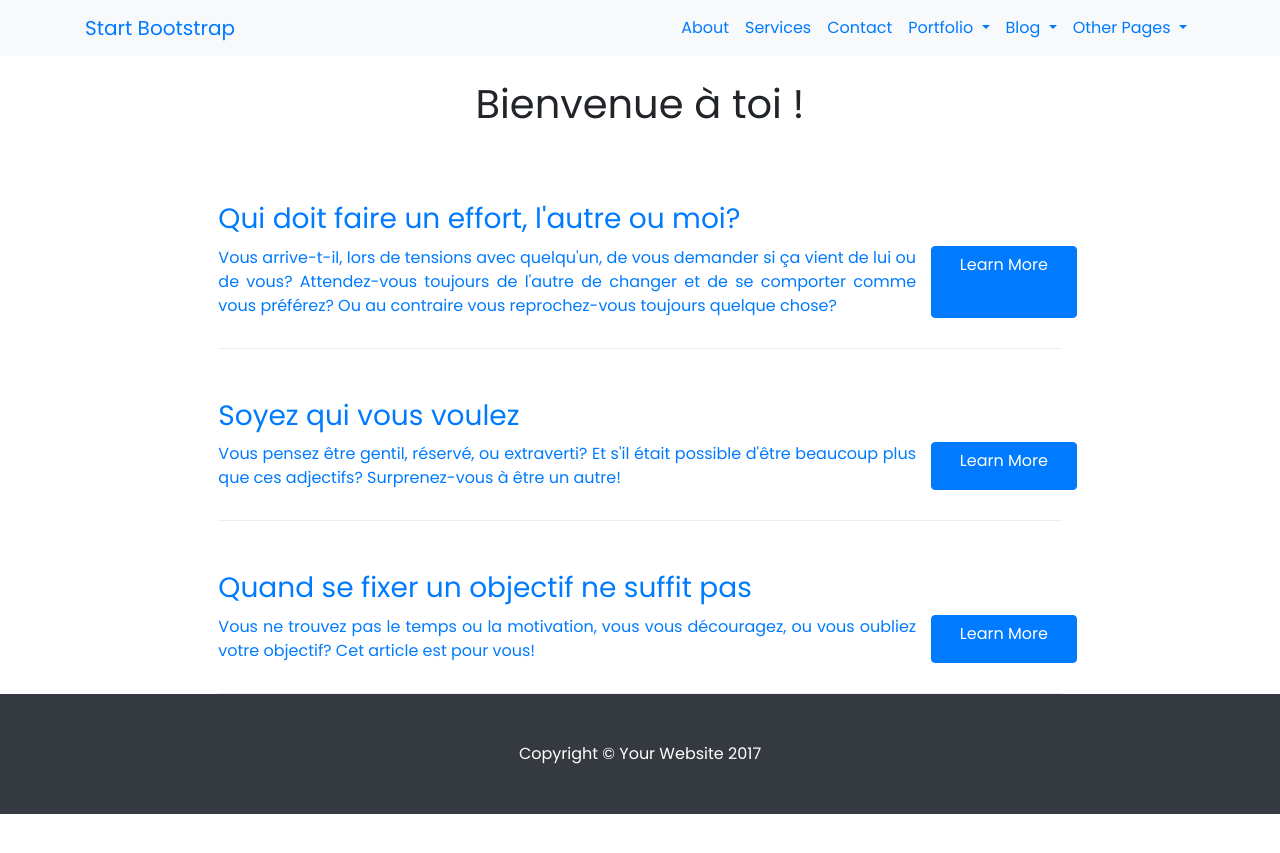
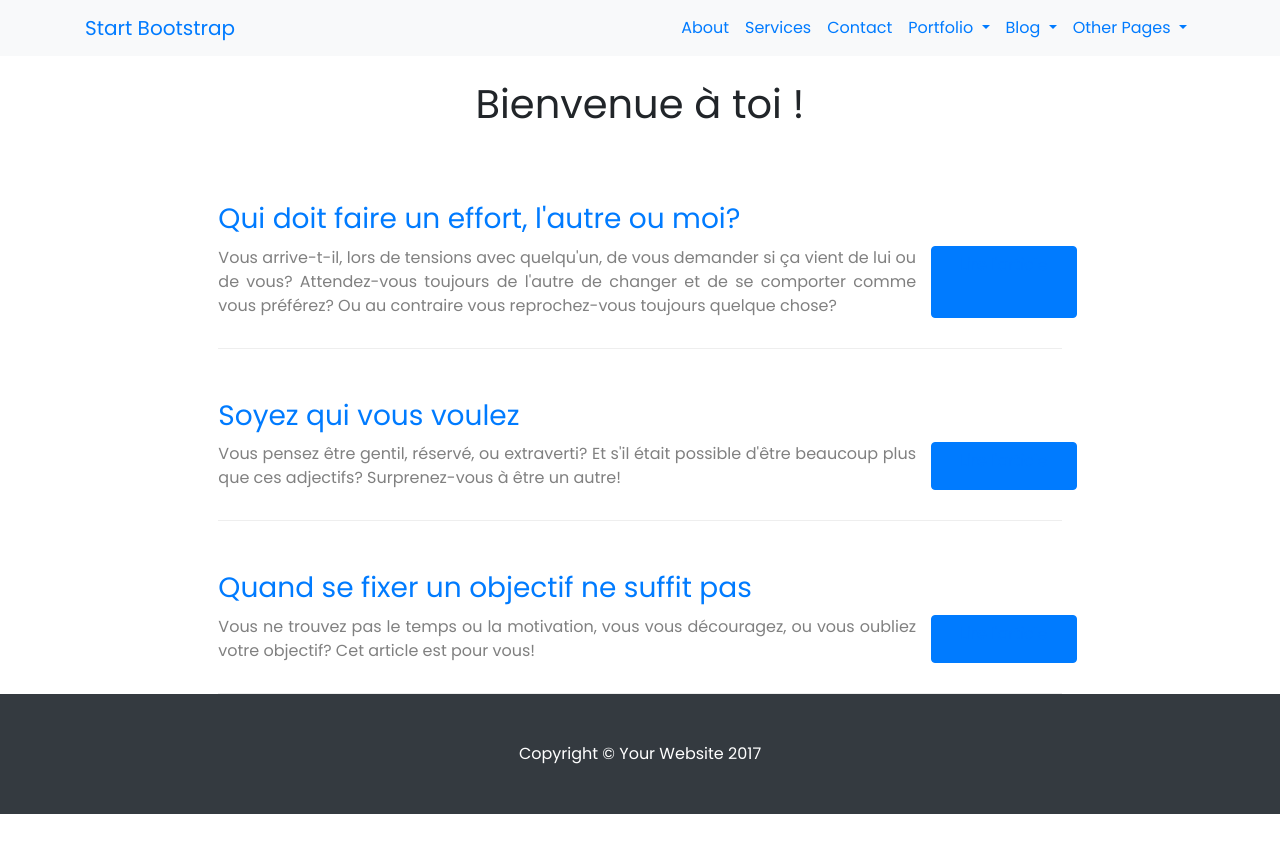
Before and after one commit to OrgaEvolutions/Nathoup.github.io, a Jekyll site: the page built from index.html, in a window 1280 px wide. Shown: the top 853 px of the page. Built offline with Jekyll 4.4.1, drawn with Linux system fonts in a browser that asks for light colours; nearby versions of some CDN libraries; some web fonts are replaced.

Commit message:
Update index.html

```diff
--- a/index.html
+++ b/index.html
@@ -18,12 +18,16 @@
 					</div>
 					<div class="row">
 
-							<div class="col-sm-10" style="color: gray;">
-								<a href="{{ article.url }}" style= "text-decoration: none;">{{ article.intro }}</a>
+							<div class="col-sm-10">
+								<a href="{{ article.url }}" style= "text-decoration: none;color: gray;">
+									{{ article.intro }}
+								</a>
 							</div>
 
 							<div class="col-sm-2 align-middle align-text-middle btn btn-primary">
-								Learn More
+								<a href="{{ article.url }}">
+									Lire l'article
+								</a>
 							</div>
 					</div>
 			</div>
```
